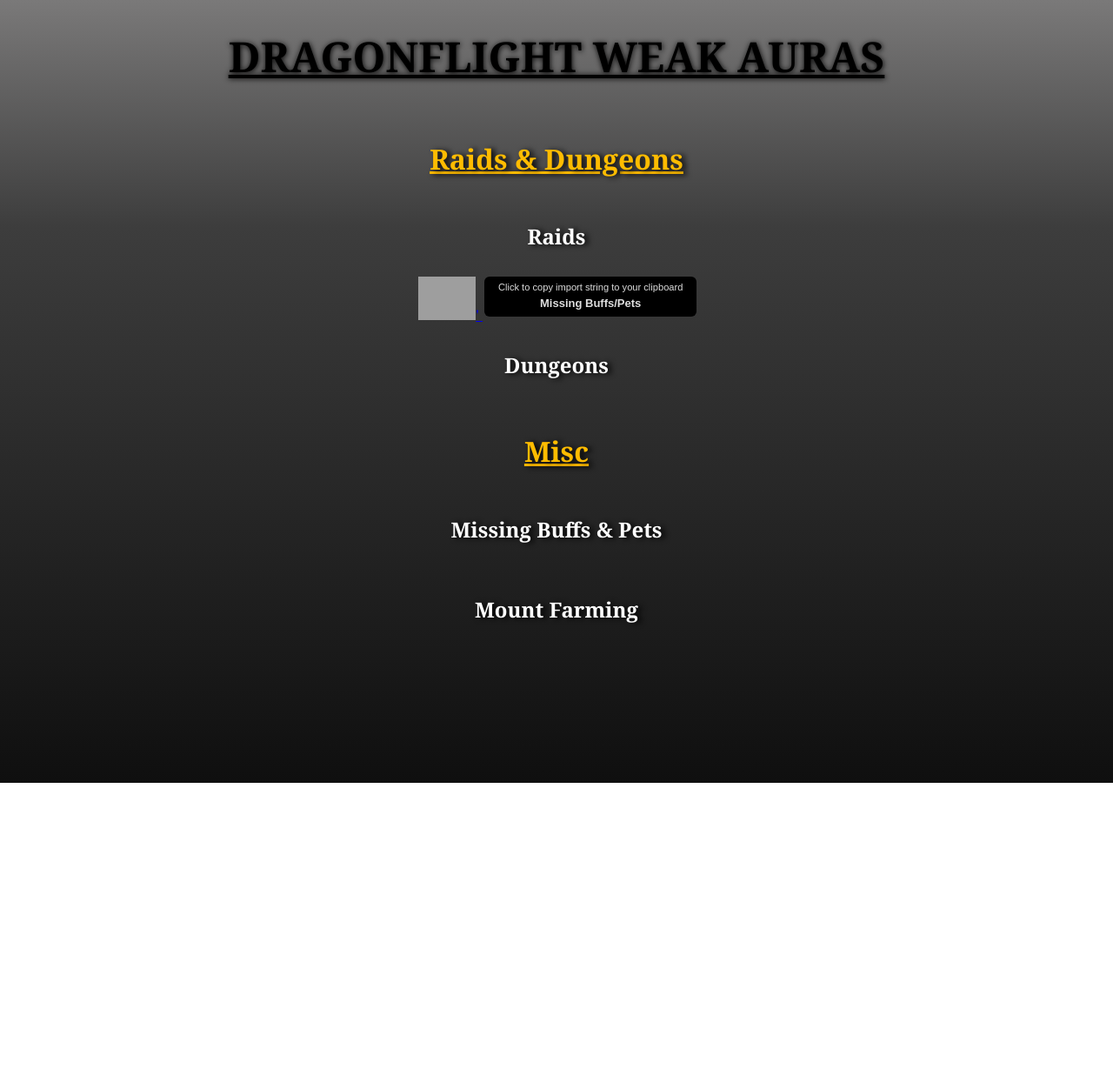
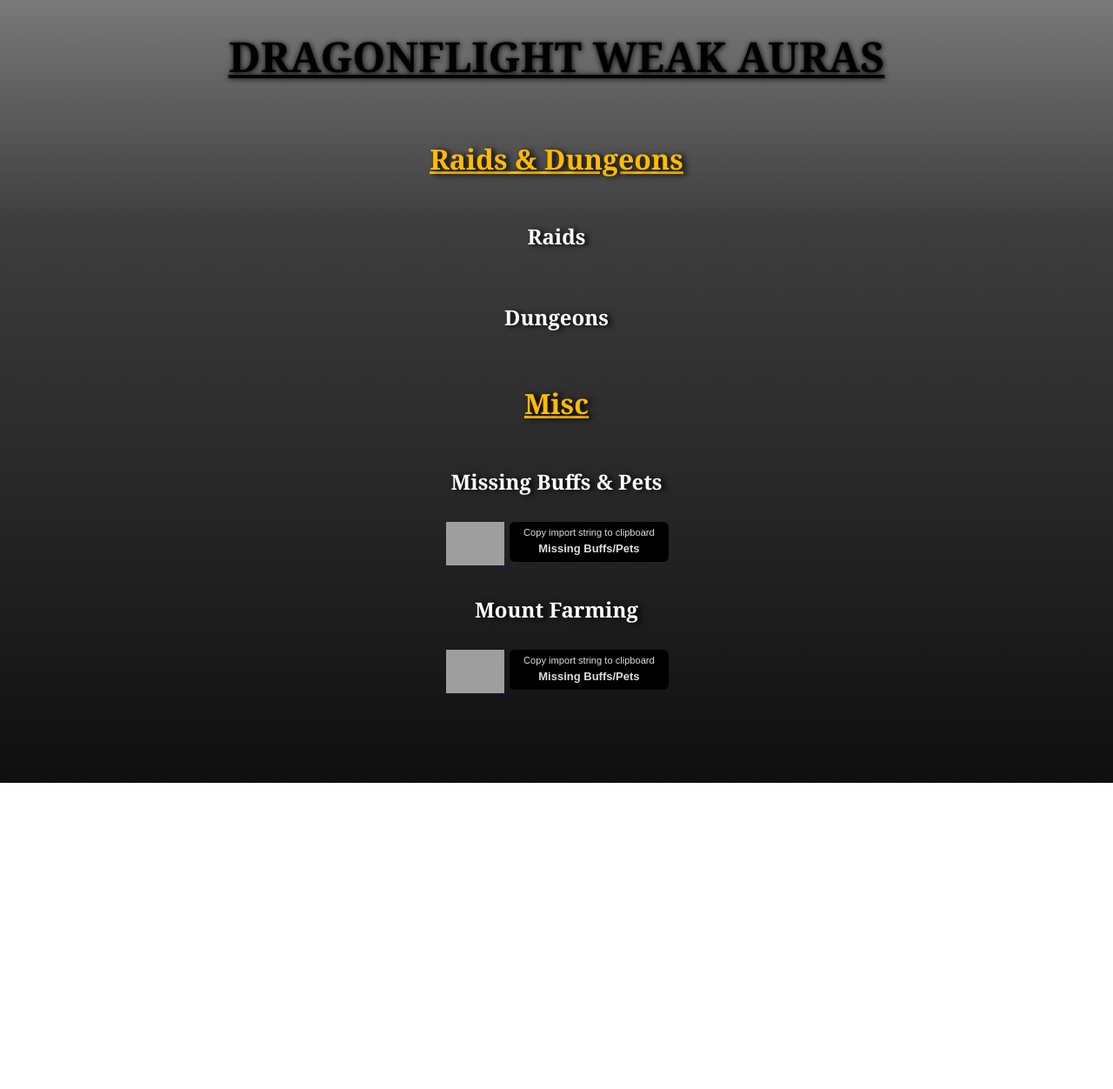
Before and after one commit to SEguild/seguild.github.io, a Jekyll site: the page wa/weakauras.html, which Jekyll copies as it is, in a window 1280 px wide. Shown: the whole page at 87% size. Built offline with Jekyll 4.4.1, drawn with Linux system fonts in a browser that asks for light colours; a script that is not in the unit is left out; before the commit the page ends 1197 px from its top, so only the background shows below that; grey boxes are pictures that could not be loaded.

Commit message:
custom wago private test

```diff
--- a/wa/weakauras.html
+++ b/wa/weakauras.html
@@ -18,17 +18,6 @@
         <h2 class="centerItem">Raids</h2>
         <div class="flexContainerRow">
           <!-- DF Raids -->
-          <span class="wago wagoEmbed">
-            <a href="https://wago.io/LN_QqzHiB">
-              <img src="https://media.wago.io/logo/57x57.png" />'
-            </a>
-            <button class="wagoCopyButton">
-              <small class="clickToCopyWago"
-                >Click to copy import string to your clipboard</small
-              >
-              <div class="wagoName">Missing Buffs/Pets</div>
-            </button>
-          </span>
           <script src="https://wago.io/4Pao4uRwe/embed.js?style=dark"></script>
         </div>
         <h2 class="centerItem">Dungeons</h2>
@@ -40,14 +29,34 @@
         <h2 class="centerItem">Missing Buffs & Pets</h2>
         <div class="flexContainerRow">
           <!-- Missing Buffs/Pets -->
-          <script src="https://wago.io/LN_QqzHiB/embed.js?style=dark"></script>
+          <span class="wago wagoEmbed">
+            <a href="https://wago.io/LN_QqzHiB">
+              <img src="https://media.wago.io/logo/57x57.png" />
+            </a>
+            <button class="wagoCopyButton">
+              <small class="clickToCopyWago"
+                >Copy import string to clipboard</small
+              >
+              <div class="wagoName">Missing Buffs/Pets</div>
+            </button>
+          </span>
         </div>
         <h2 class="centerItem">Mount Farming</h2>
         <div class="flexContainerRow">
           <!-- Sha body disappearing alert -->
           <script src="https://wago.io/wQr-d9_Zh/embed.js?style=dark"></script>
           <!-- Mount Farming -->
-          <script src="https://wago.io/1-MsvLtNP/embed.js?style=dark"></script>
+          <span class="wago wagoEmbed">
+            <a href="https://wago.io/1-MsvLtNP">
+              <img src="https://media.wago.io/logo/57x57.png" />
+            </a>
+            <button class="wagoCopyButton">
+              <small class="clickToCopyWago"
+                >Copy import string to clipboard</small
+              >
+              <div class="wagoName">Missing Buffs/Pets</div>
+            </button>
+          </span>
         </div>
       </div>
       <div class="extension"></div>
```
